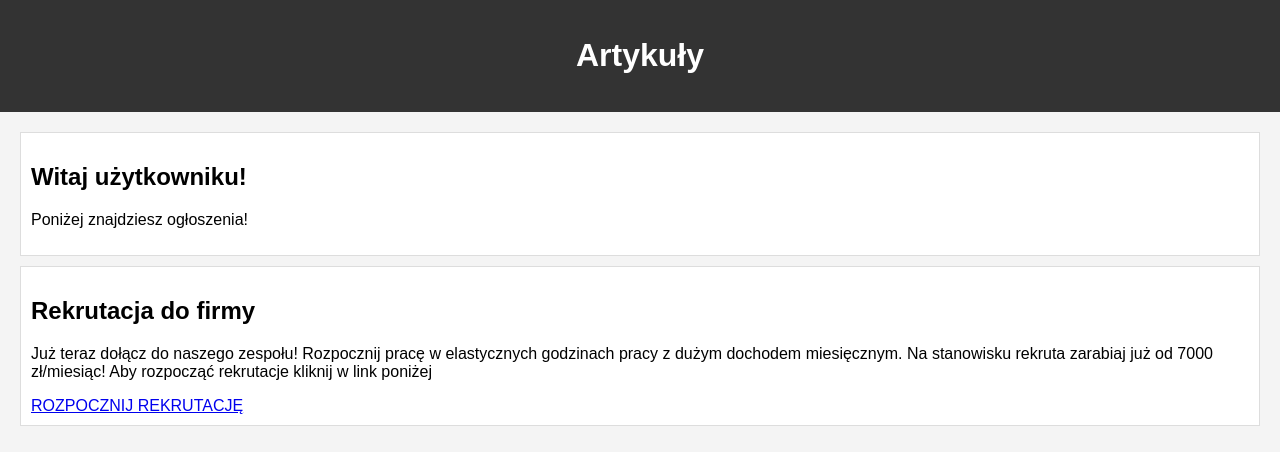
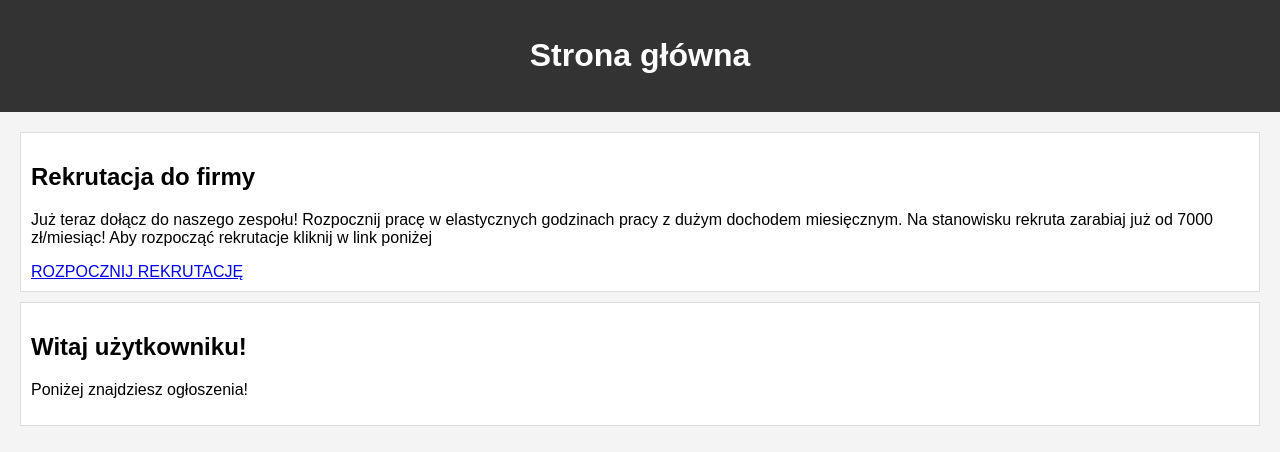
Before and after one commit to siteteocompany/siteteocompany.github.io, a plain HTML site: page index.html in a window 1280 px wide. Drawn offline with Linux system fonts and the light colour scheme.

Commit message:
Update index.html

```diff
--- a/index.html
+++ b/index.html
@@ -29,24 +29,25 @@
             margin-bottom: 10px;
         }
     </style>
-    <title>Ogłoszenia</title>
+    <title>TeoCompany</title>
 </head>
 <body>
     <header>
-        <h1>Artykuły</h1>
+        <h1>Strona główna</h1>
     </header>
 
     <section>
+	<div class="advertisement">
+            <h2>Rekrutacja do firmy</h2>
+            <p>Już teraz dołącz do naszego zespołu! Rozpocznij pracę w elastycznych godzinach pracy z dużym dochodem miesięcznym. Na stanowisku rekruta zarabiaj już od 7000 zł/miesiąc! Aby rozpocząć rekrutacje kliknij w link poniżej</p>
+		<a href="https://forms.gle/7MUDnCsMukmFe8L49">ROZPOCZNIJ REKRUTACJĘ</a>
+	</div>
+
         <div class="advertisement">
             <h2>Witaj użytkowniku!</h2>
             <p>Poniżej znajdziesz ogłoszenia!</p>
         </div>
 
-		<div class="advertisement">
-            <h2>Rekrutacja do firmy</h2>
-            <p>Już teraz dołącz do naszego zespołu! Rozpocznij pracę w elastycznych godzinach pracy z dużym dochodem miesięcznym. Na stanowisku rekruta zarabiaj już od 7000 zł/miesiąc! Aby rozpocząć rekrutacje kliknij w link poniżej</p>
-			<a href="https://forms.gle/7MUDnCsMukmFe8L49">ROZPOCZNIJ REKRUTACJĘ</a>
-        </div>
 
         <!-- Dodaj kolejne ogłoszenia według tego samego wzoru -->
 
```
